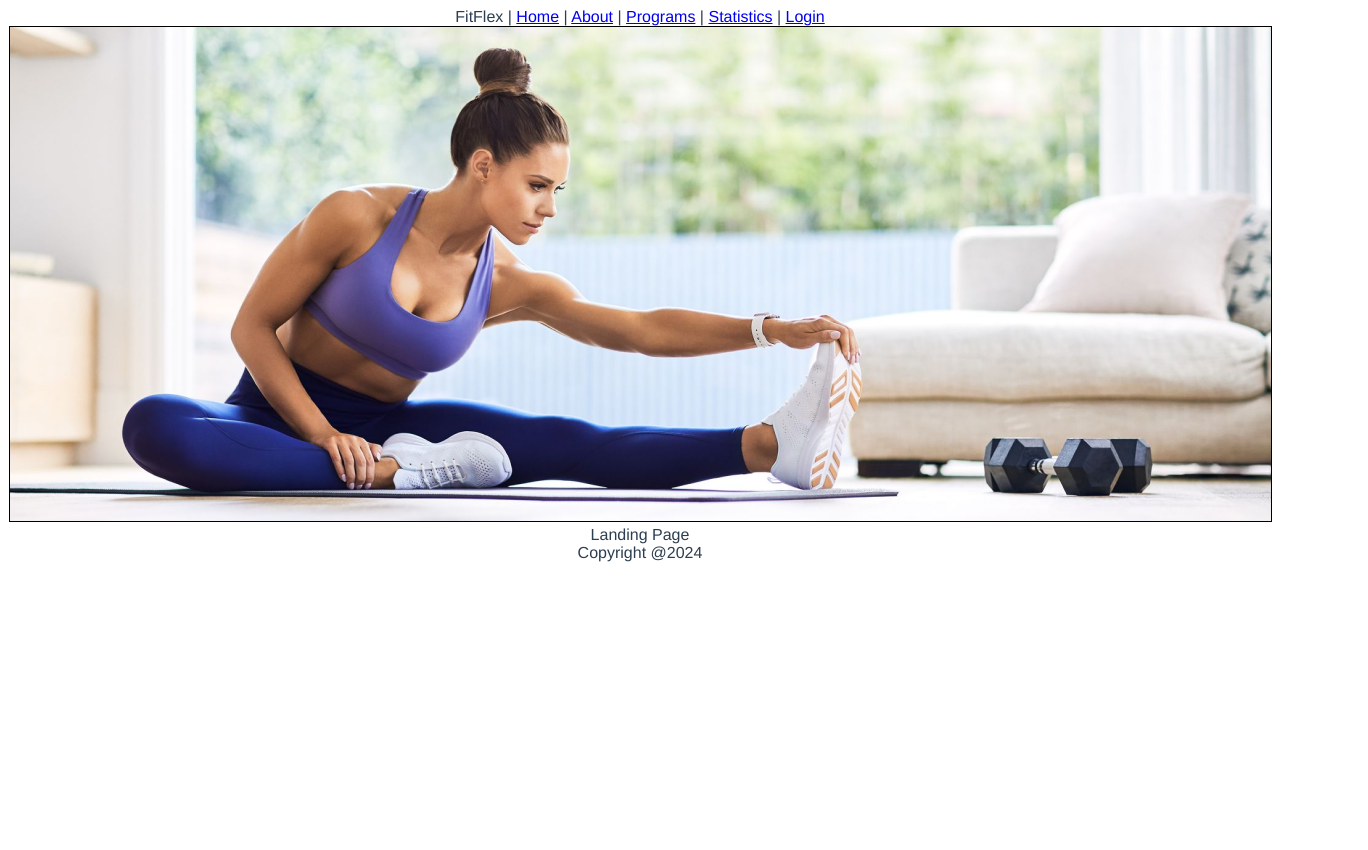
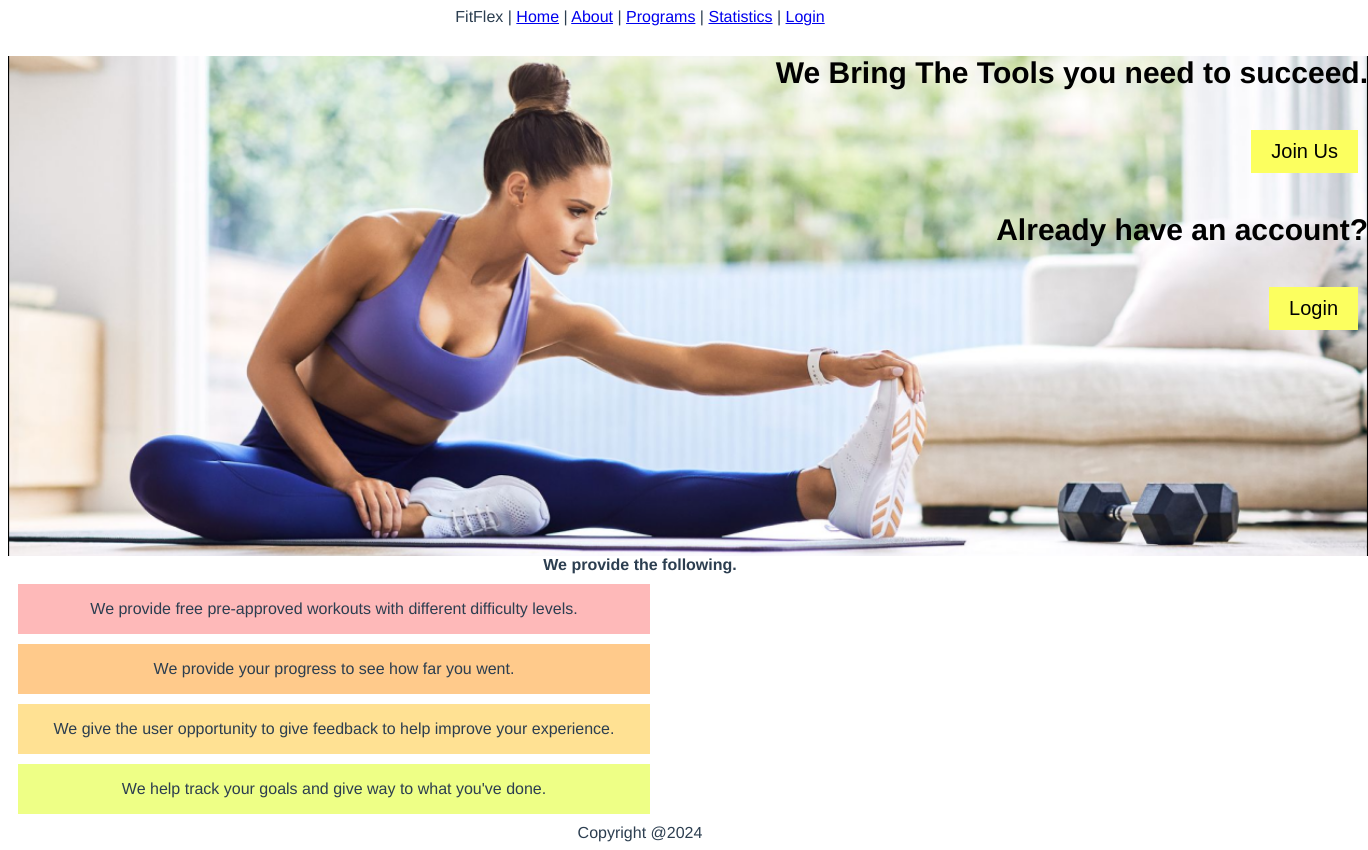
Before and after one commit to 3choz/Fitflex-Frontend, a Vue app in the folder fitflex-frontend/: page / in a window 1280 px wide. Shown: the whole page, 1368 px wide, since content can reach past the window. Before the commit the page ends 800 px from the top, so only its background shows below. Built offline with nearby package versions, Linux system fonts and the light colour scheme.

Commit message:
Adding initial style and information to the landing page

```diff
--- a/fitflex-frontend/src/views/LandingPage.vue
+++ b/fitflex-frontend/src/views/LandingPage.vue
@@ -1,10 +1,39 @@
-<template>
+<!-- TODO:
+  * Get the icons from the mockup and add them to their sections
+  * Adjust the styling of the text boxes to match the mockup
+ -->
+ <template>
   <div class="home">
-    <div>
-      <img alt="Woman Stretching" src="../assets/girl-stretching.png">
+
+    <div class="landing-header">
+      <div>
+        <p>We Bring The Tools you need to succeed.</p>
+        <button>Join Us</button>
+      </div>
+
+      <div>
+        <p>Already have an account?</p>
+        <button>Login</button>
+      </div>
     </div>
 
-    Landing Page
+    <strong>We provide the following.</strong>
+
+    <div class="boxy light-red">
+      <p>We provide free pre-approved workouts with different difficulty levels.</p>
+    </div>
+
+    <div class="boxy light-orange">
+      <p>We provide your progress to see how far you went.</p>
+    </div>
+
+    <div class="boxy light-yellow">
+      <p>We give the user opportunity to give feedback to help improve your experience.</p>
+    </div>
+
+    <div class="boxy light-green">
+      <p>We help track your goals and give way to what you've done.</p>
+    </div>
 
   </div>
 </template>
@@ -22,3 +51,60 @@ export default {
   }
 }
 </script>
+
+<style>
+.landing-header{
+  height: 500px;
+  width: 1360px;
+  text-align: right;
+  background-image: url("../assets/girl-stretching.png");
+  background-size: cover;
+  background-position: center center;
+}
+
+.landing-header div p{
+  font-size: 30px;
+  font-weight: bold;
+  color: black;
+}
+
+.landing-header div button{
+  cursor: pointer;
+  background-color: #fcff5f;
+  border: black;
+  color: black;
+  border: none;
+  padding: 10px 20px;
+  margin: 10px;
+  font-size: 20px;
+}
+
+.landing-header div button:hover{
+  background-color: #a1a309b0;
+}
+
+.boxy{
+  display: flex;
+  justify-content: center;
+  align-items: center;
+  height: 50px;
+  width: 50%;
+  margin: 10px;
+}
+
+.light-red{
+  background-color: #feb9b9;
+}
+
+.light-orange{
+  background-color: #ffca8b;
+}
+
+.light-yellow{
+  background-color: #ffe193;
+}
+
+.light-green{
+  background-color: #eeff86;
+}
+</style>
```
Also changed, not shown: 1 other file (tests, documents, lock files or other folders).
